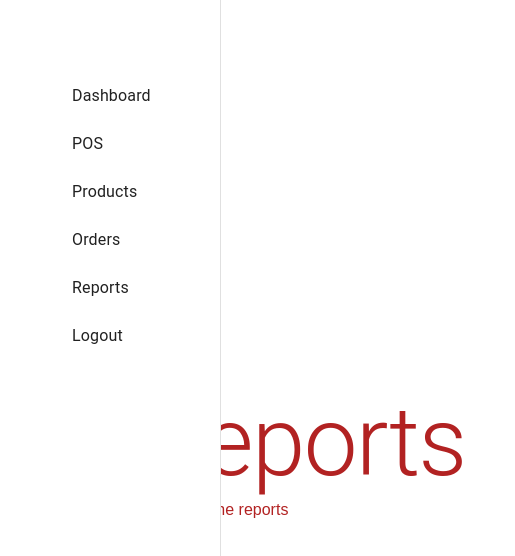
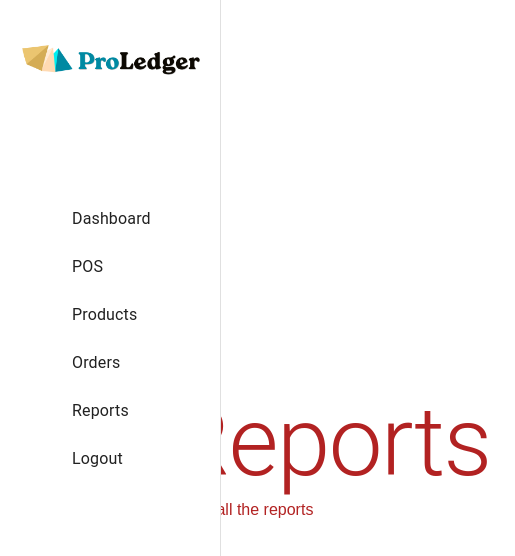
Before and after one commit to giyosphere/Project-101, a React (Vite) app in the folder my-react-app/: page /reports in a window 390 px wide. Shown: the top 556 px of the page, 515 px wide, since content can reach past the window. Built offline with nearby package versions, Linux system fonts and the light colour scheme; some icons are missing.

Commit message:
add logo for my wesite - then tryng to convert it to mobile first responsive

```diff
--- a/my-react-app/package.json
+++ b/my-react-app/package.json
@@ -4,7 +4,7 @@
   "version": "0.0.0",
   "type": "module",
   "scripts": {
-    "dev": "vite",
+     "dev": "vite --host",
     "build": "vite build",
     "lint": "eslint .",
     "preview": "vite preview"
--- a/my-react-app/src/components/common/Layout.jsx
+++ b/my-react-app/src/components/common/Layout.jsx
@@ -7,7 +7,7 @@ export default function Layout({ children }) {
   return (
     <Box sx={{ display: 'flex' }}>
       <Sidebar />
-      <Box component="main" sx={{ flexGrow: 1, p: 3, mt: 8, ml: '220px', width: 'calc(100% - 220px)', overflow: 'auto' }}>
+      <Box component="main" sx={{ flexGrow: 1, p: 3, mt: 8, ml: '270px', width: 'calc(100% - 280px)', overflow: 'auto' }}>
         {children}
       </Box>
 
--- a/my-react-app/src/components/common/Sidebar.jsx
+++ b/my-react-app/src/components/common/Sidebar.jsx
@@ -13,6 +13,9 @@ import BarChartIcon from '@mui/icons-material/BarChart';
 import { useNavigate } from 'react-router-dom';
 import { useAuth } from '../../context/AuthContext';
 import LogOutIcon from '@mui/icons-material/Logout';
+import Logo from './logo';
+import Box from '@mui/material/Box';
+import MenuIcon from "@mui/icons-material/Menu";
 
 
 
@@ -26,6 +29,10 @@ const menuItems = [
   { text: 'Reports', icon: <BarChartIcon />, path:'/reports' },
 ];
 
+
+
+
+
 export default function Sidebar() {
 
 const navigate = useNavigate();
@@ -38,9 +45,17 @@ const { logout } = useAuth();
   };
 
 
+  // Responsive state for mobile view
+
+
   return (
 
     <Drawer variant="permanent" anchor="left">
+      <Box>
+          <Logo size={220}/>
+      </Box>
+
+
       <List sx={{ width: 220, mt: 8}}>
         {menuItems.map((item) => (
           <ListItem key={item.text} disablePadding>
@@ -65,4 +80,5 @@ const { logout } = useAuth();
 
     </Drawer>
   );
+
 }
--- /dev/null
+++ b/my-react-app/src/components/common/logo.jsx
@@ -0,0 +1,14 @@
+import icon from "../../assets/icons/POSlogo.png";
+import Box from '@mui/material/Box';
+
+export default function Logo({size = 600}) {
+  return (
+  <Box
+    component="img"
+    src={icon}
+    alt="logo"
+    sx={{ width: size }}
+  />
+
+  );
+}
--- a/my-react-app/src/context/AuthContext.jsx
+++ b/my-react-app/src/context/AuthContext.jsx
@@ -8,9 +8,9 @@ export function AuthProvider({children}){
   const[user, setUser] = useState(null);
 
   const login = (username, password) => {
-    if(username === 'admin' && password === 'admin123')
+    if(username === 'Admin' && password === 'Admin123')
     {
-      setUser({username: 'admin', role: 'admin'});
+      setUser({username: 'Admin', role: 'admin'});
       return true;
     }
 
--- a/my-react-app/src/pages/LoginPage.jsx
+++ b/my-react-app/src/pages/LoginPage.jsx
@@ -3,9 +3,13 @@ import Box from '@mui/material/Box';
 import TextField from '@mui/material/TextField';
 import Typography from '@mui/material/Typography';
 import Button from '../components/common/Button';
-import LockOutlinedIcon from '@mui/icons-material/LockOutlined';
+
 import { useNavigate } from 'react-router-dom';
 import { useAuth } from '@/context/AuthContext';
+import Logo from '@/components/common/logo';
+
+
+
 export default function LoginPage() {
 
    const { login } = useAuth();
@@ -50,10 +54,8 @@ export default function LoginPage() {
           width: 320,
         }}
       >
-        <LockOutlinedIcon sx={{alignSelf: 'center'}}/>
-        <Typography variant="h5" textAlign="center">
-          POS
-        </Typography>
+
+        <Logo size={600} />
         <Typography variant="subtitle" textAlign="center" sx={{color: 'grey'}}>
           Sign in to continue
         </Typography>
```
Also changed, not shown: my-react-app/src/assets/icons/POSlogo.png (added).
